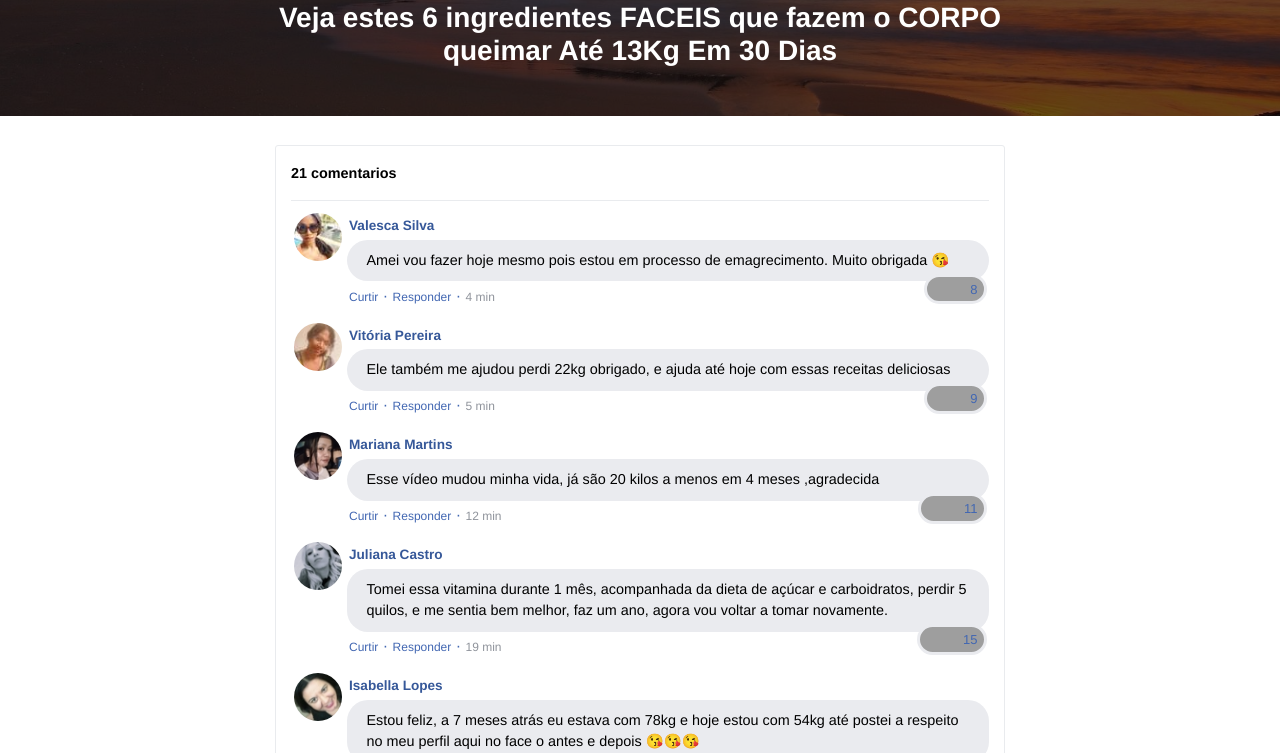
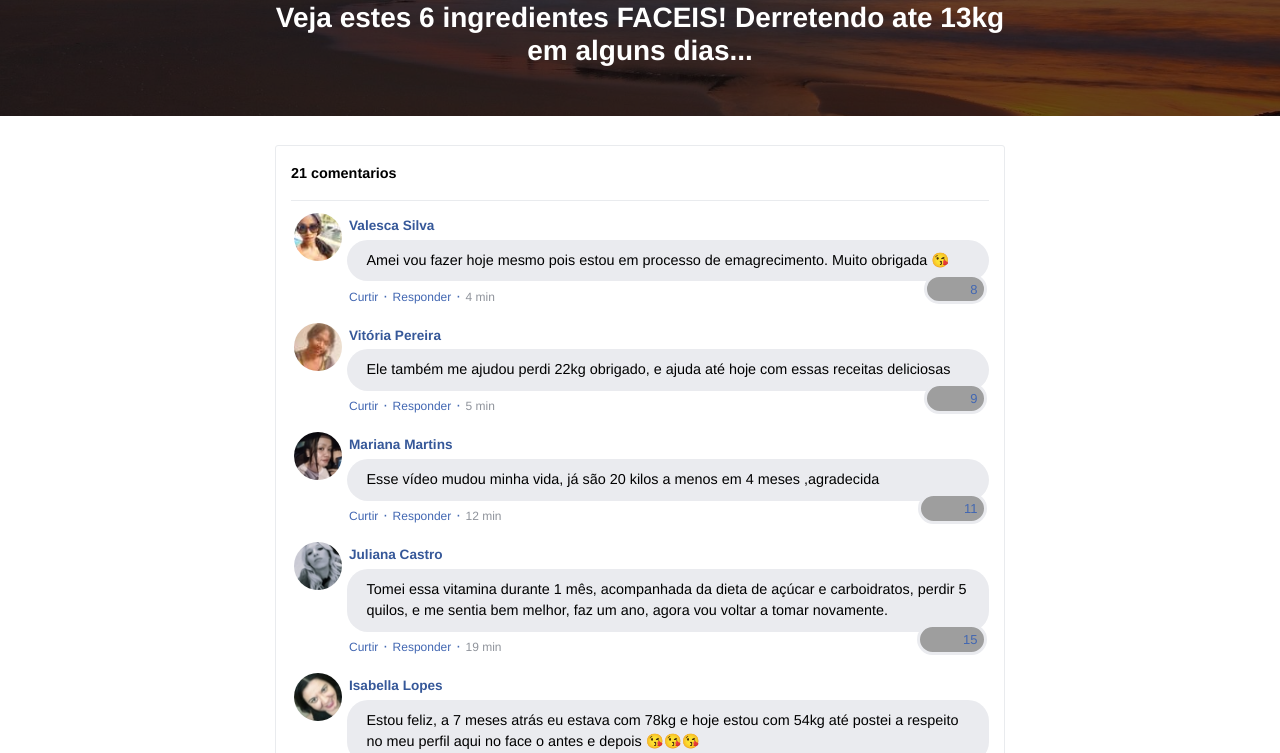
Before and after one commit to tutuzin0/queimaagora.online, a plain HTML site: page index.html in a window 1280 px wide. Shown: the part 143-896 px from the top of the page. Drawn offline with nearby package versions, Linux system fonts and the light colour scheme; grey boxes are pictures that could not be loaded; a script that the page names is missing.

Commit message:
Update index.html

```diff
--- a/index.html
+++ b/index.html
@@ -59,7 +59,7 @@ src="https://www.facebook.com/tr?id=1057183121812020&ev=PageView&noscript=1"
             <img class="img-fluid" src="./assets/img/ultrasecreto.svg">
 
             <!-- Headline -->
-            <h3 class="my-4"><b>Veja estes 6 ingredientes FACEIS que fazem o CORPO queimar Até 13Kg Em 30 Dias</b></h3>
+            <h3 class="my-4"><b>Veja estes 6 ingredientes FACEIS! Derretendo ate 13kg em alguns dias... </b></h3>
 
             <!-- VSL -->
             <script type="text/javascript" id="scr_62557b399ed282000b23943d">var s=document.createElement("script");s.src="https://cdn.converteai.net/552e0840-0c7c-46d9-8df8-d0f5061d00b1/players/62557b399ed282000b23943d/player.js",s.async=!0,document.head.appendChild(s);</script>
```
